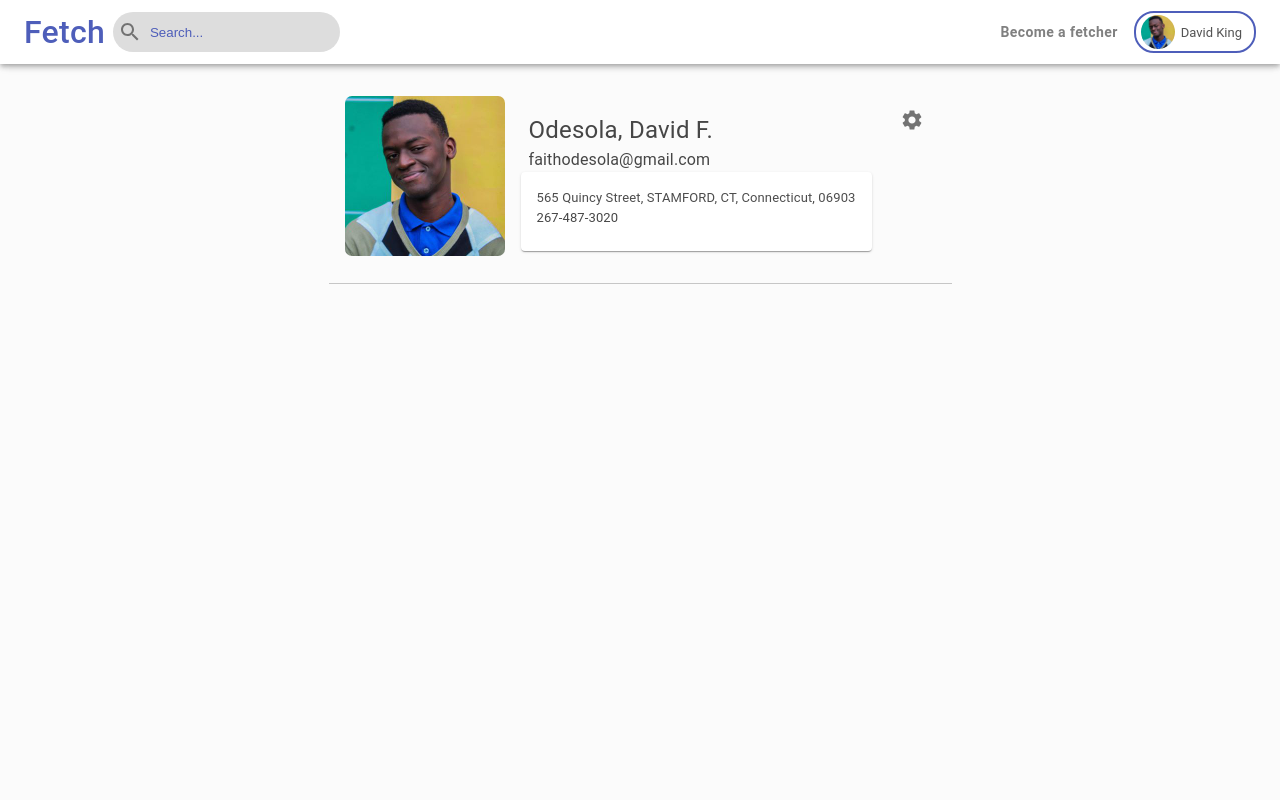
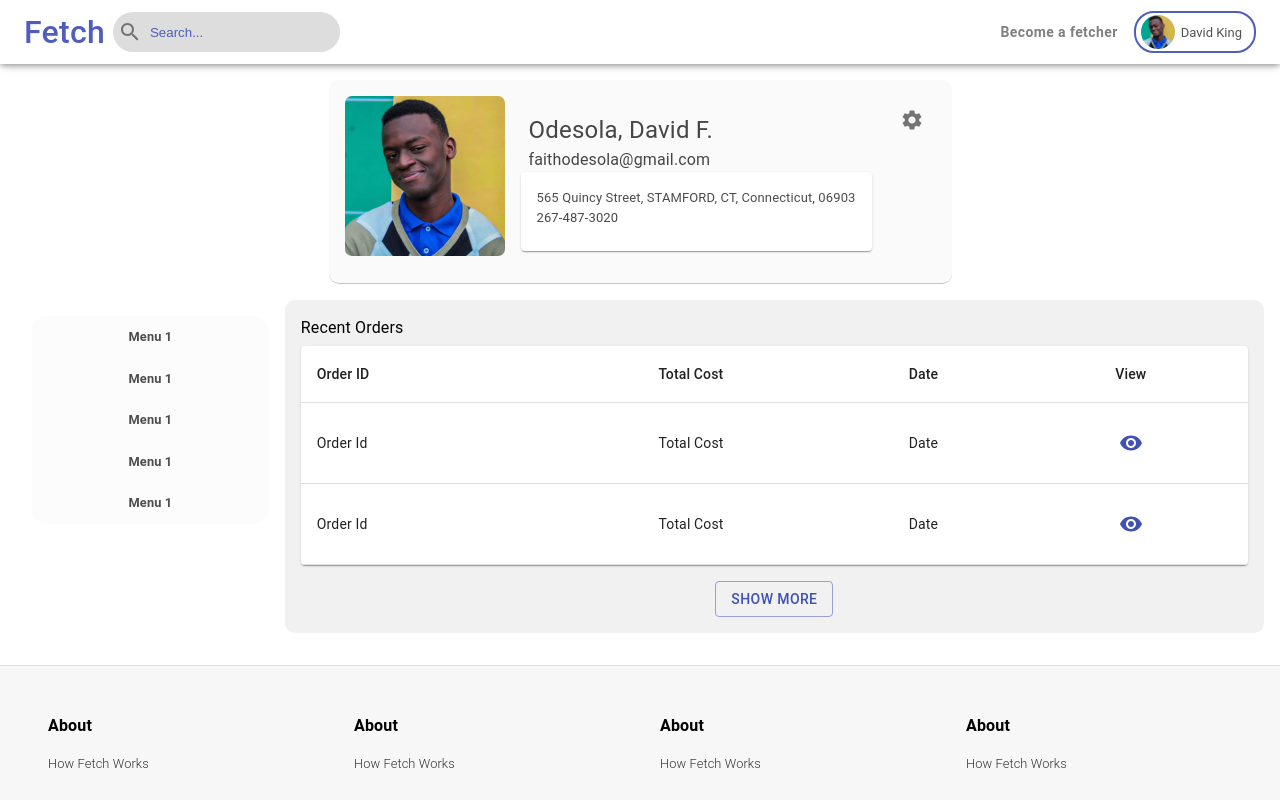
Before and after one commit to Olatokumbo/Fetch, a React (Create React App) app: page /profile in a window 1280 px wide. Shown: the top 800 px of the page. Built offline with nearby package versions, Linux system fonts and the light colour scheme.

Commit message:
Constructing the User's Recent Orders and Menu UI

```diff
--- a/src/pages/Profile/Profile.js
+++ b/src/pages/Profile/Profile.js
@@ -5,8 +5,17 @@ import {
   Typography,
   Button,
   IconButton,
+  TableContainer,
+  Table,
+  TableHead,
+  TableBody,
+  TableRow,
+  TableCell,
+  Paper,
 } from "@material-ui/core";
-import SettingsIcon from '@material-ui/icons/Settings';
+import { Link } from "react-router-dom";
+import SettingsIcon from "@material-ui/icons/Settings";
+import VisibilityIcon from "@material-ui/icons/Visibility";
 import Photo from "../../assets/davidO.jpg";
 import style from "./Profile.module.css";
 const Profile = () => {
@@ -32,9 +41,89 @@ const Profile = () => {
             </CardContent>
           </Card>
         </div>
-        <IconButton className={style.settingsBtn}><SettingsIcon/></IconButton>
+        <IconButton className={style.settingsBtn}>
+          <SettingsIcon />
+        </IconButton>
       </div>
-      <div className={style.profileBottom}></div>
+      <div className={style.account}>
+        <div className={style.accountLeft}>
+          <ul>
+            <li>
+              <Link to="#">
+                <Typography>Menu 1</Typography>
+              </Link>
+            </li>
+            <li>
+              <Link to="#">
+                <Typography>Menu 1</Typography>
+              </Link>
+            </li>
+            <li>
+              <Link to="#">
+                <Typography>Menu 1</Typography>
+              </Link>
+            </li>
+            <li>
+              <Link to="#">
+                <Typography>Menu 1</Typography>
+              </Link>
+            </li>
+            <li>
+              <Link to="#">
+                <Typography>Menu 1</Typography>
+              </Link>
+            </li>
+          </ul>
+        </div>
+        <div className={style.accountRight}>
+          <Typography gutterBottom>Recent Orders</Typography>
+          <TableContainer component={Paper} className={style.tableContainer}>
+            <Table aria-label="simple table">
+              <TableHead>
+                <TableRow>
+                  <TableCell>Order ID</TableCell>
+                  <TableCell align="center">Total Cost</TableCell>
+                  <TableCell align="center">Date</TableCell>
+                  <TableCell align="center">View</TableCell>
+                </TableRow>
+              </TableHead>
+              <TableBody>
+                <TableRow>
+                  <TableCell component="th" scope="row">
+                    Order Id
+                  </TableCell>
+                  <TableCell align="center">Total Cost</TableCell>
+                  <TableCell align="center">Date</TableCell>
+                  <TableCell align="center">
+                    <Link to={`/order`}>
+                      <IconButton color="primary">
+                        <VisibilityIcon />
+                      </IconButton>
+                    </Link>
+                  </TableCell>
+                </TableRow>
+                <TableRow>
+                  <TableCell component="th" scope="row">
+                    Order Id
+                  </TableCell>
+                  <TableCell align="center">Total Cost</TableCell>
+                  <TableCell align="center">Date</TableCell>
+                  <TableCell align="center">
+                    <Link to={`/order`}>
+                      <IconButton color="primary">
+                        <VisibilityIcon />
+                      </IconButton>
+                    </Link>
+                  </TableCell>
+                </TableRow>
+              </TableBody>
+            </Table>
+          </TableContainer>
+          <Button variant="outlined" color="primary" className={style.showMore}>
+            Show More
+          </Button>
+        </div>
+      </div>
     </div>
   );
 };
--- a/src/pages/Profile/Profile.module.css
+++ b/src/pages/Profile/Profile.module.css
@@ -1,9 +1,11 @@
 .profile{
-    height: 100vh;
+    height: 100%;
     display: flex;
     padding: 1rem 0;
-    background-color: #fbfbfb;
-    justify-content: center;
+    /* background-color: #fbfbfb; */
+    background-color: #ffffff;
+    /* justify-content: center; */
+    flex-direction: column;
 }
 
 .info{
@@ -12,6 +14,9 @@
     height: fit-content;
     padding: 1rem;
     border-bottom: 1px solid #c6c6c6;
+    margin: 0 auto;
+    background-color: #fafafa;
+    border-radius: 10px;
 }
 .infoRightLeft{
     height: fit-content;
@@ -51,3 +56,47 @@
 .settingsBtn{
     height: fit-content !important;
 }
+.account{
+    display: flex;
+    margin: 1rem;
+    height: 100%;
+}
+
+.accountLeft{
+    flex: 1;
+    padding: 1rem;
+}
+.account ul{
+    list-style: none;
+    border-radius: 15px;
+    background-color: rgb(252, 252, 252);
+}
+.account li{
+    text-align: center;
+    padding: 0.7rem;
+}
+.account li:hover, .account li p:hover{
+    background-color: rgb(235, 235, 235);
+    border-radius: 10px;
+    color: orange !important;
+}
+
+li p{
+    color: rgb(77, 77, 77) !important;
+    font-size: 0.8rem !important;
+    font-weight: 600 !important;
+}
+.accountRight{
+    flex: 4;
+    padding: 1rem;
+    background-color: #f1f1f1;
+    border-radius: 10px;
+    height: 100%;
+}
+
+.showMore{
+    margin-top: 1rem !important;
+    margin-left: auto !important;
+    margin-right: auto !important;
+    display: block !important;
+}
```
